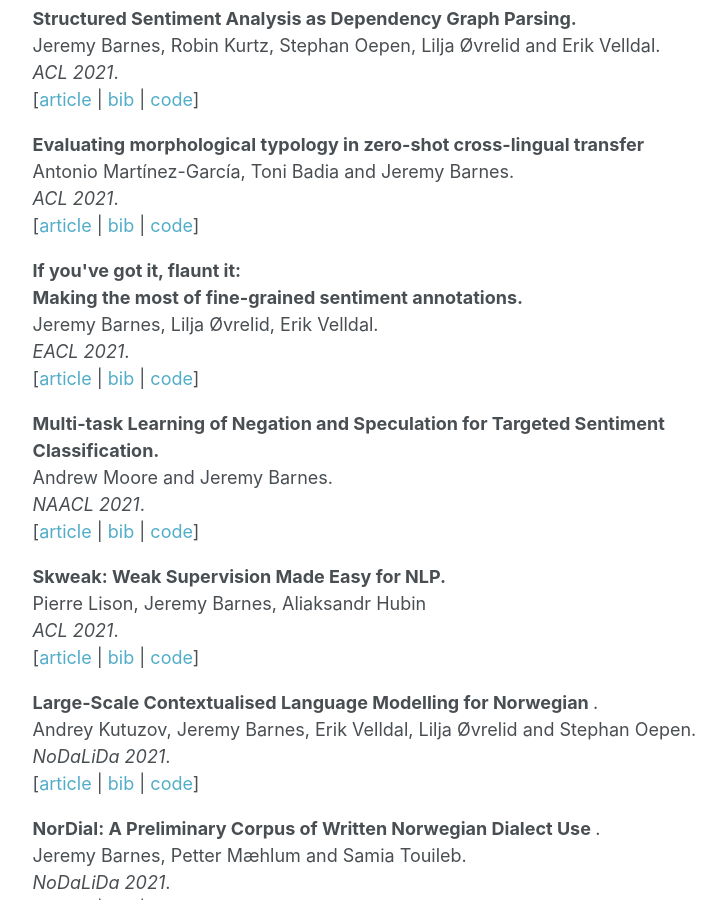
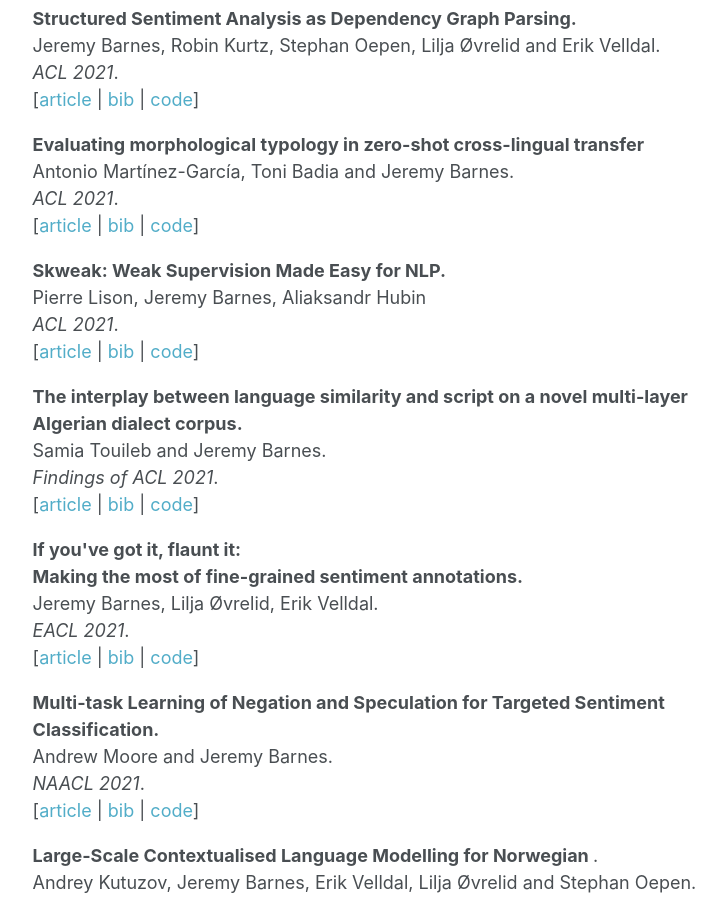
Before and after one commit to jerbarnes/jerbarnes.github.io, a Jekyll site: the page built from publications/index.html, in a window 1280 px wide and 900 px high, scrolled down 5573 px. Shown: the whole window, without its empty margins (289-1015 px from the left). Built offline with Jekyll 4.4.1, drawn with Linux system fonts in a browser that asks for light colours.

Commit message:
added all

```diff
--- a/publications/index.html
+++ b/publications/index.html
@@ -357,6 +357,25 @@ Jan Buchmannn, Rodrigo Agerri, Lilja Øvrelid, Erik Velldal<br>
         [<a href="https://aclanthology.org/2021.acl-long.244/">article</a> | <a href="https://aclanthology.org/2021.acl-long.244.bib">bib</a> | <a href="https://github.com/jerbarnes/typology_of_crosslingual">code</a>]
 </ul>
 
+<ul>
+        <strong>
+            Skweak: Weak Supervision Made Easy for NLP.
+        </strong><br>
+        Pierre Lison, Jeremy Barnes, Aliaksandr Hubin<br>
+        <i>ACL 2021</i>.<br>
+        [<a href="https://aclanthology.org/2021.acl-demo.40/">article</a> | <a href="https://aclanthology.org/2021.acl-demo.40.bib">bib</a> | <a href="https://github.com/NorskRegnesentral/skweak">code</a>]
+</ul>
+
+<ul>
+        <strong>
+            The interplay between language similarity and script on a novel multi-layer Algerian dialect corpus.
+        </strong><br>
+        Samia Touileb and Jeremy Barnes.<br>
+        <i>Findings of ACL 2021</i>.<br>
+        [<a href="https://aclanthology.org/2021.findings-acl.324/">article</a> | <a href="https://aclanthology.org/2021.findings-acl.324.bib">bib</a> | <a href="https://github.com/SamiaTouileb/NArabizi">code</a>]
+</ul>
+
+
 
 <ul>
         <strong>
@@ -377,15 +396,6 @@ Jan Buchmannn, Rodrigo Agerri, Lilja Øvrelid, Erik Velldal<br>
         Andrew Moore and Jeremy Barnes.<br>
         <i>NAACL 2021</i>.<br>
         [<a href="https://www.aclweb.org/anthology/2021.naacl-main.227/">article</a> | <a href="https://www.aclweb.org/anthology/2021.naacl-main.227.bib">bib</a> | <a href="https://github.com/jerbarnes/multitask_negation_for_targeted_sentiment">code</a>]
-</ul>
-
-<ul>
-        <strong>
-            Skweak: Weak Supervision Made Easy for NLP.
-        </strong><br>
-        Pierre Lison, Jeremy Barnes, Aliaksandr Hubin<br>
-        <i>ACL 2021</i>.<br>
-        [<a href="https://aclanthology.org/2021.acl-demo.40/">article</a> | <a href="https://aclanthology.org/2021.acl-demo.40.bib">bib</a> | <a href="https://github.com/NorskRegnesentral/skweak">code</a>]
 </ul>
 
 
```
